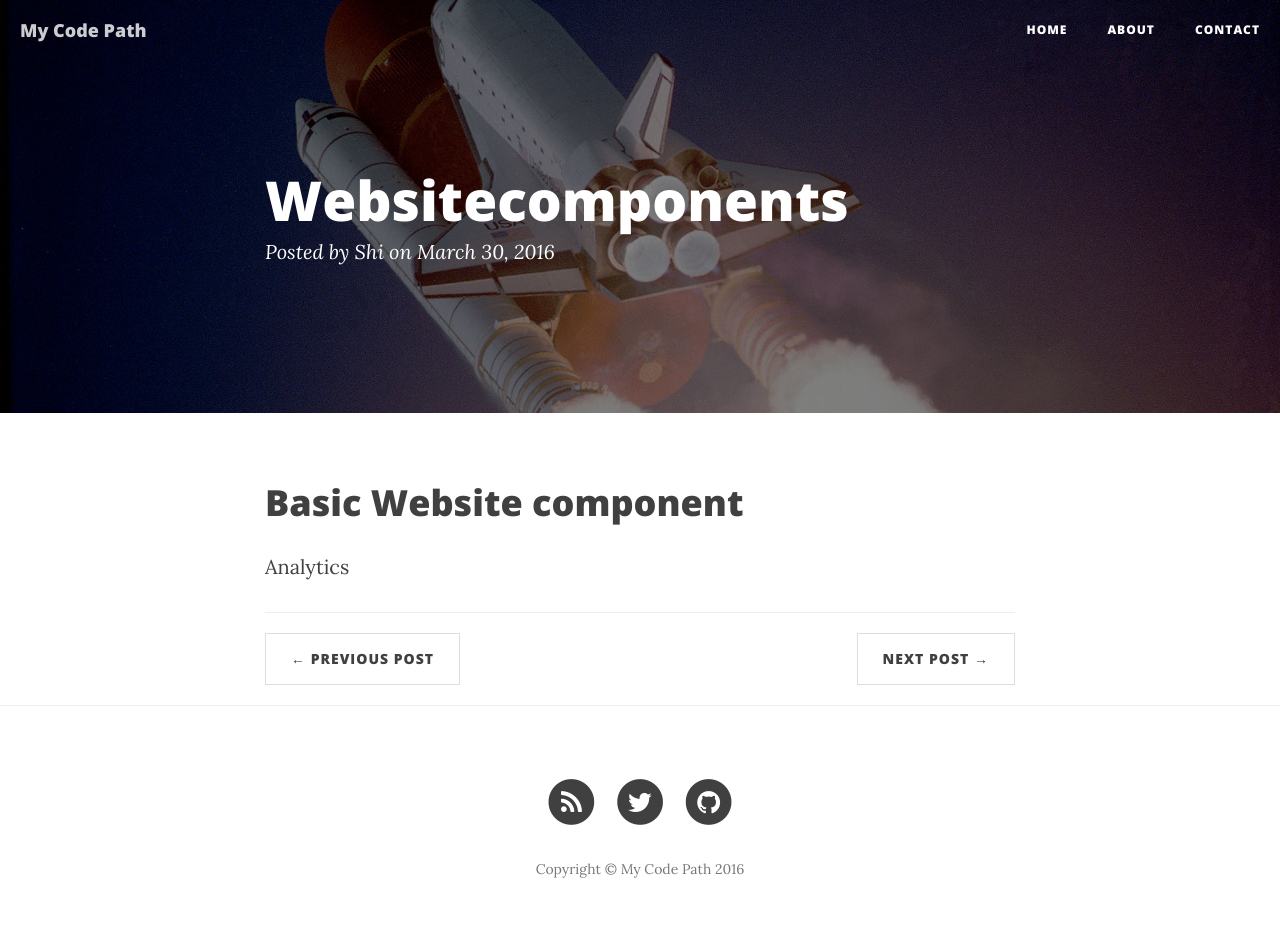
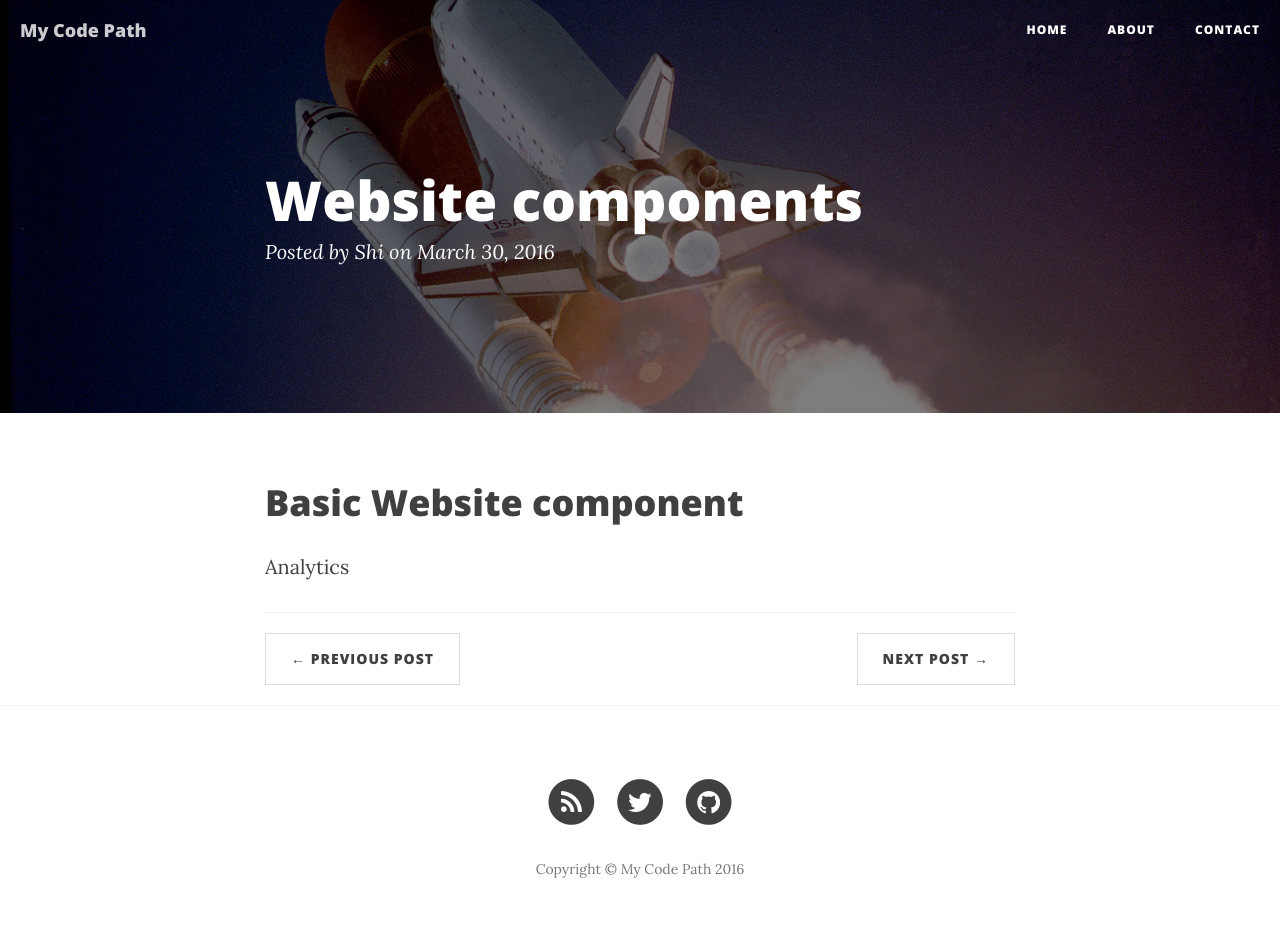
Before and after one commit to shic/blog, a Jekyll site: the page built from _posts/2016-03-29-Website-Component.markdown, in a window 1280 px wide. Built offline with Jekyll 4.4.1, drawn with Linux system fonts in a browser that asks for light colours; nearby versions of some CDN libraries; comment, search, counter and statistics services are not loaded.

Commit message:
added website component

```diff
--- a/_posts/2016-03-29-Website-component.markdown
+++ b/_posts/2016-03-29-Website-Component.markdown
@@ -1,6 +1,6 @@
 ---
 layout:     post
-title:      "Websitecomponents"
+title:      "Website components"
 date:       2016-03-30 12:00:00
 author:     "Shi"
 header-img: "img/post-bg-01.jpg"
--- a/_posts/2016-03-29-WooCommerce.markdown
+++ b/_posts/2016-03-29-WooCommerce.markdown
@@ -1,7 +1,6 @@
 ---
 layout:     post
 title:      "WooCommerce Basic"
-subtitle:   "WooCommerce"
 date:       2016-03-30 12:00:00
 author:     "Shi"
 header-img: "img/post-bg-01.jpg"
```
